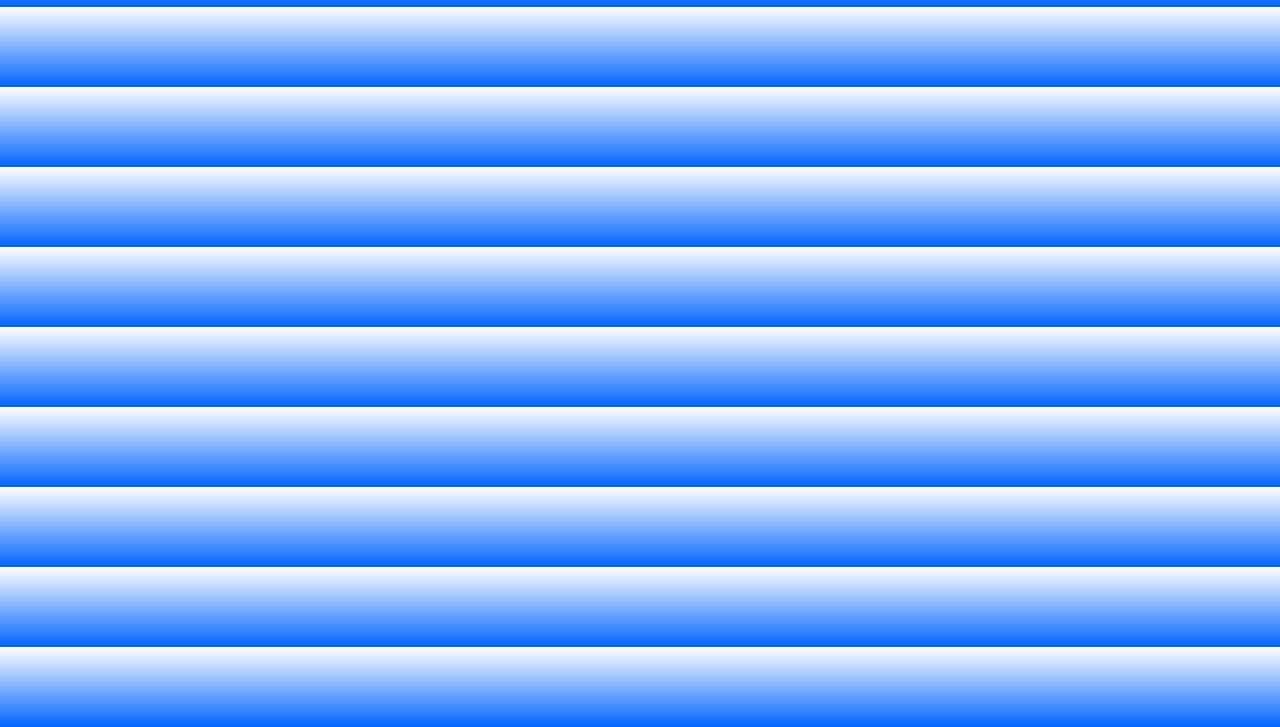
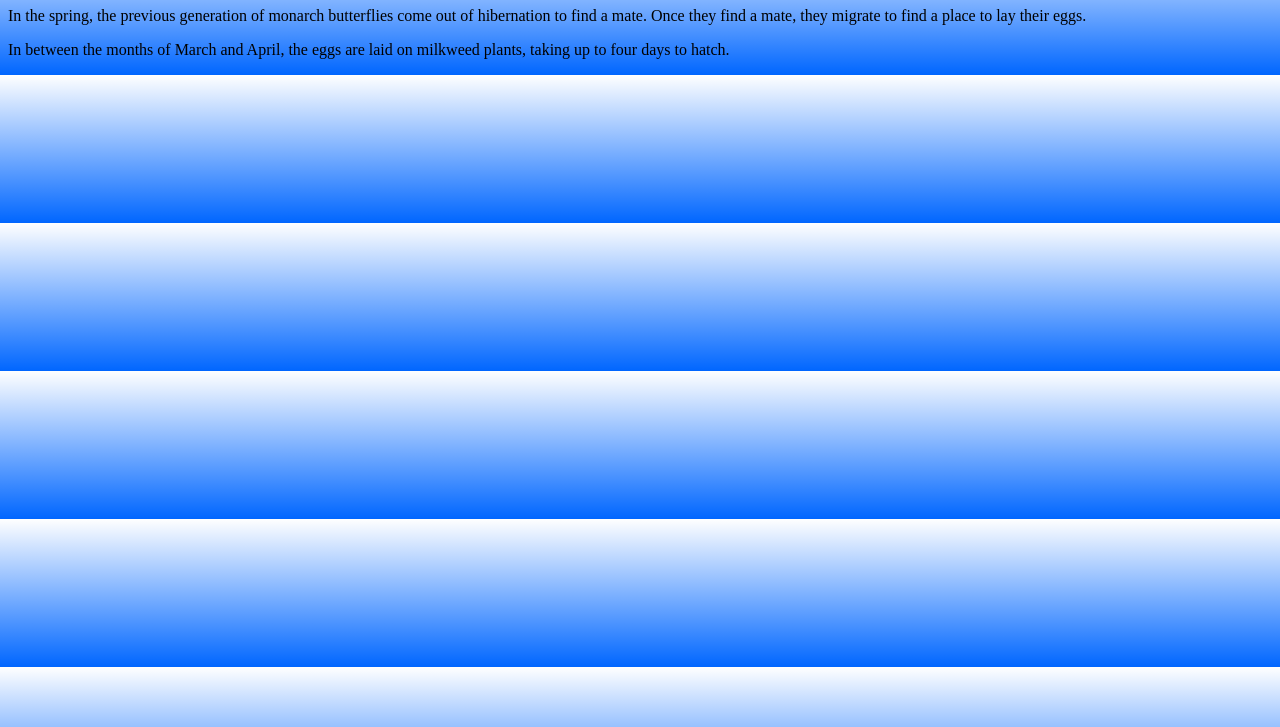
Before and after one commit to chloestingray/Butterfly, a plain HTML site: page eggs.html in a window 1280 px wide. Shown: the part 73-800 px from the top of the page. Drawn offline with Linux system fonts and the light colour scheme.

```diff
--- a/eggs.html
+++ b/eggs.html
@@ -5,7 +5,17 @@
   <title>Metamorphosis</title>
   <link rel="stylesheet" href="style.css" type="text/css">
  </head>
+
   <body>
+
     <h1> Stage 2: Egg </h1>
+    <div id="egg-stage-text-1">
+    <p> In the spring, the previous generation of monarch butterflies come out of hibernation to find a mate. Once they find a mate, they migrate to find a place to lay their eggs.</p>
+    </div>
+
+    <div id="egg-stage-text-2">
+      <p>In between the months of March and April, the eggs are laid on milkweed plants, taking up to four days to hatch.</p>
+    </div>
+
   </body>
 </html>
```
